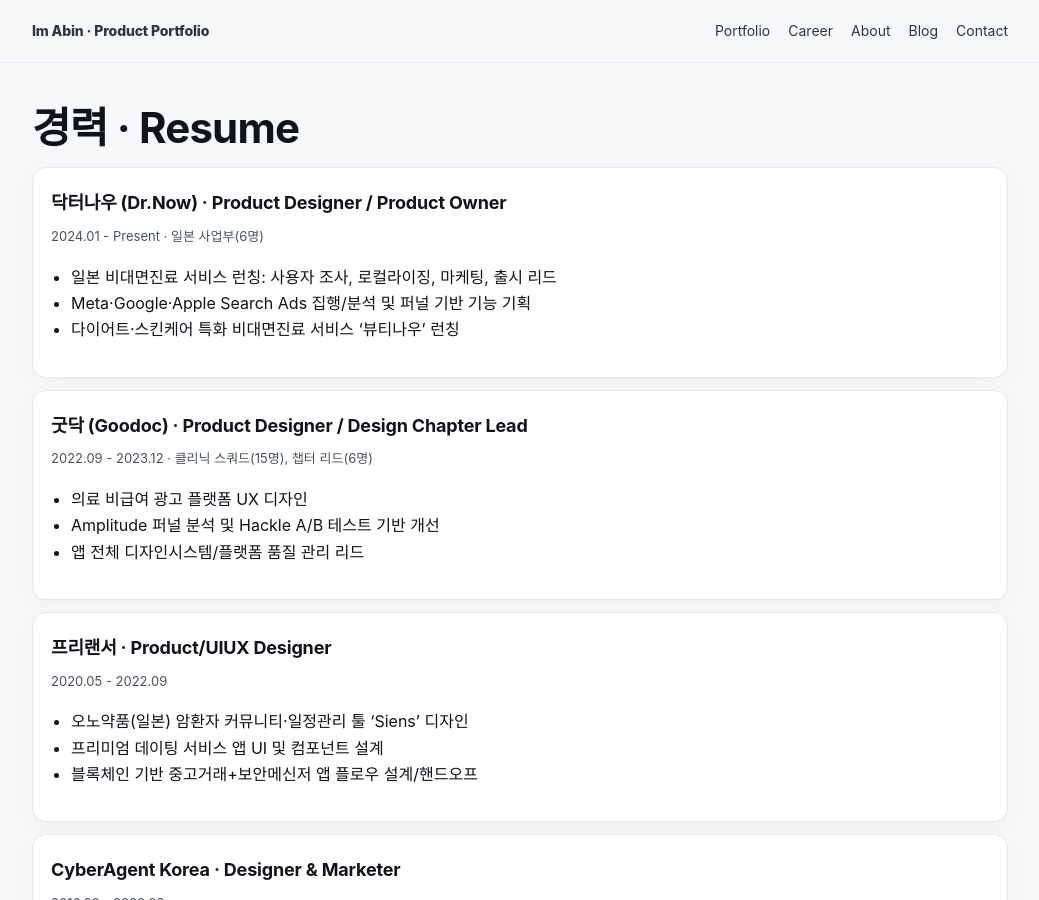
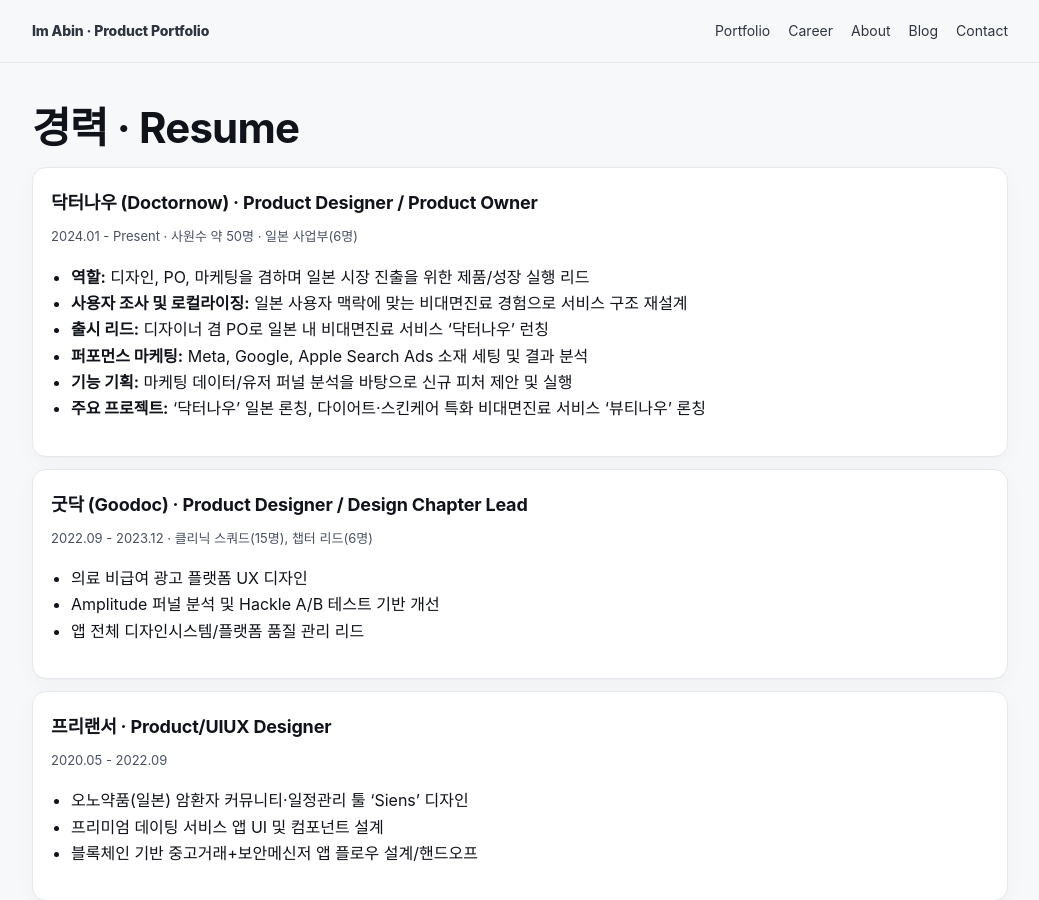
Before and after one commit to ima-bin/ima-bin.github.io, a Jekyll site: the page built from resume.md, in a window 1280 px wide and 900 px high. Shown: the whole window, without its empty margins (120-1159 px from the left). Built offline with Jekyll 4.4.1, drawn with Linux system fonts in a browser that asks for light colours.

Commit message:
Expand Doctornow resume section with detailed responsibilities

```diff
--- a/resume.md
+++ b/resume.md
@@ -7,12 +7,15 @@ permalink: /resume/
   <h1 class="h1">경력 · Resume</h1>
 
   <div class="card" style="margin-bottom:12px;">
-    <h3>닥터나우 (Dr.Now) · Product Designer / Product Owner</h3>
-    <p class="meta">2024.01 - Present · 일본 사업부(6명)</p>
+    <h3>닥터나우 (Doctornow) · Product Designer / Product Owner</h3>
+    <p class="meta">2024.01 - Present · 사원수 약 50명 · 일본 사업부(6명)</p>
     <ul>
-      <li>일본 비대면진료 서비스 런칭: 사용자 조사, 로컬라이징, 마케팅, 출시 리드</li>
-      <li>Meta·Google·Apple Search Ads 집행/분석 및 퍼널 기반 기능 기획</li>
-      <li>다이어트·스킨케어 특화 비대면진료 서비스 ‘뷰티나우’ 런칭</li>
+      <li><strong>역할:</strong> 디자인, PO, 마케팅을 겸하며 일본 시장 진출을 위한 제품/성장 실행 리드</li>
+      <li><strong>사용자 조사 및 로컬라이징:</strong> 일본 사용자 맥락에 맞는 비대면진료 경험으로 서비스 구조 재설계</li>
+      <li><strong>출시 리드:</strong> 디자이너 겸 PO로 일본 내 비대면진료 서비스 ‘닥터나우’ 런칭</li>
+      <li><strong>퍼포먼스 마케팅:</strong> Meta, Google, Apple Search Ads 소재 세팅 및 결과 분석</li>
+      <li><strong>기능 기획:</strong> 마케팅 데이터/유저 퍼널 분석을 바탕으로 신규 피처 제안 및 실행</li>
+      <li><strong>주요 프로젝트:</strong> ‘닥터나우’ 일본 론칭, 다이어트·스킨케어 특화 비대면진료 서비스 ‘뷰티나우’ 론칭</li>
     </ul>
   </div>
 
```
